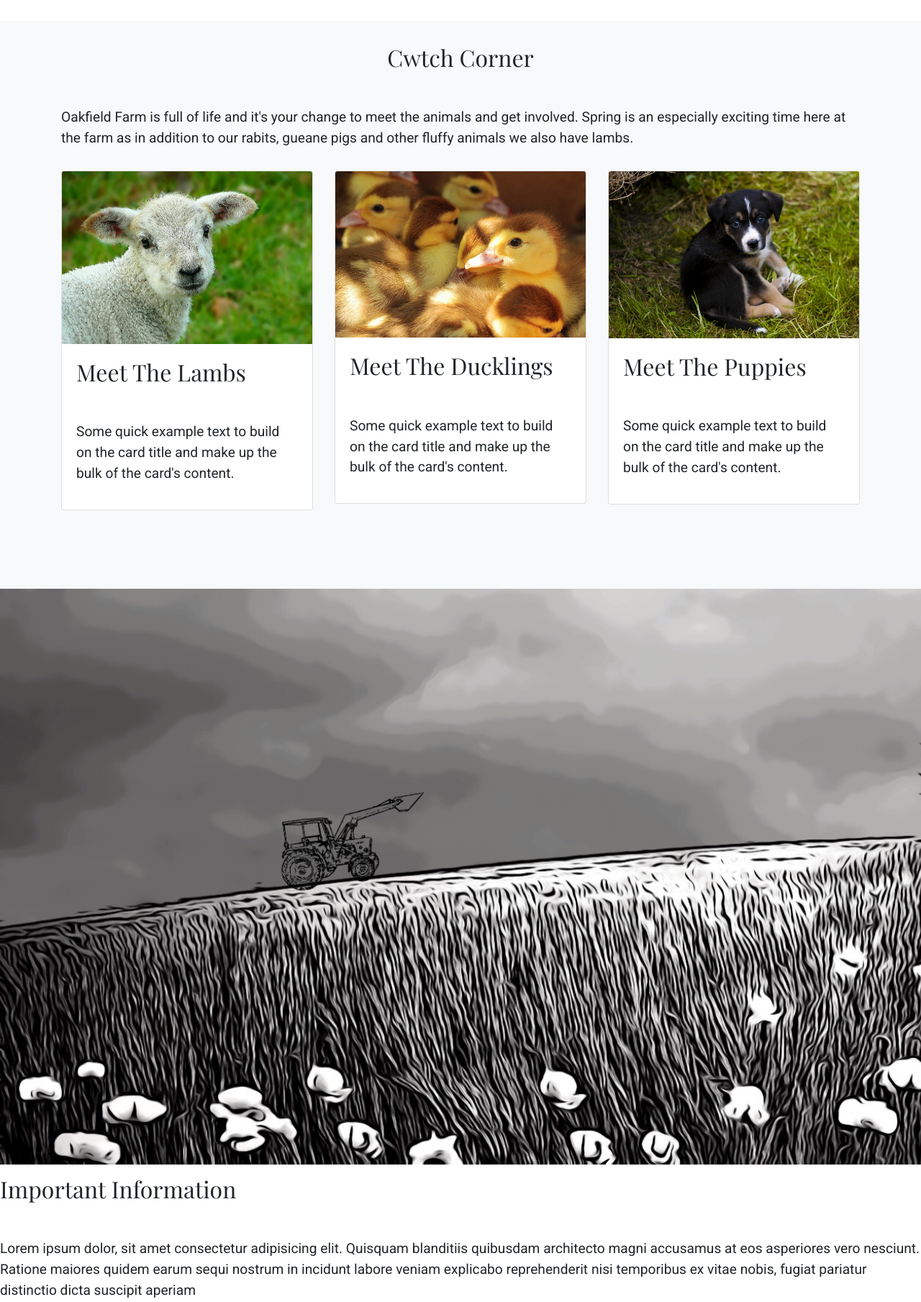
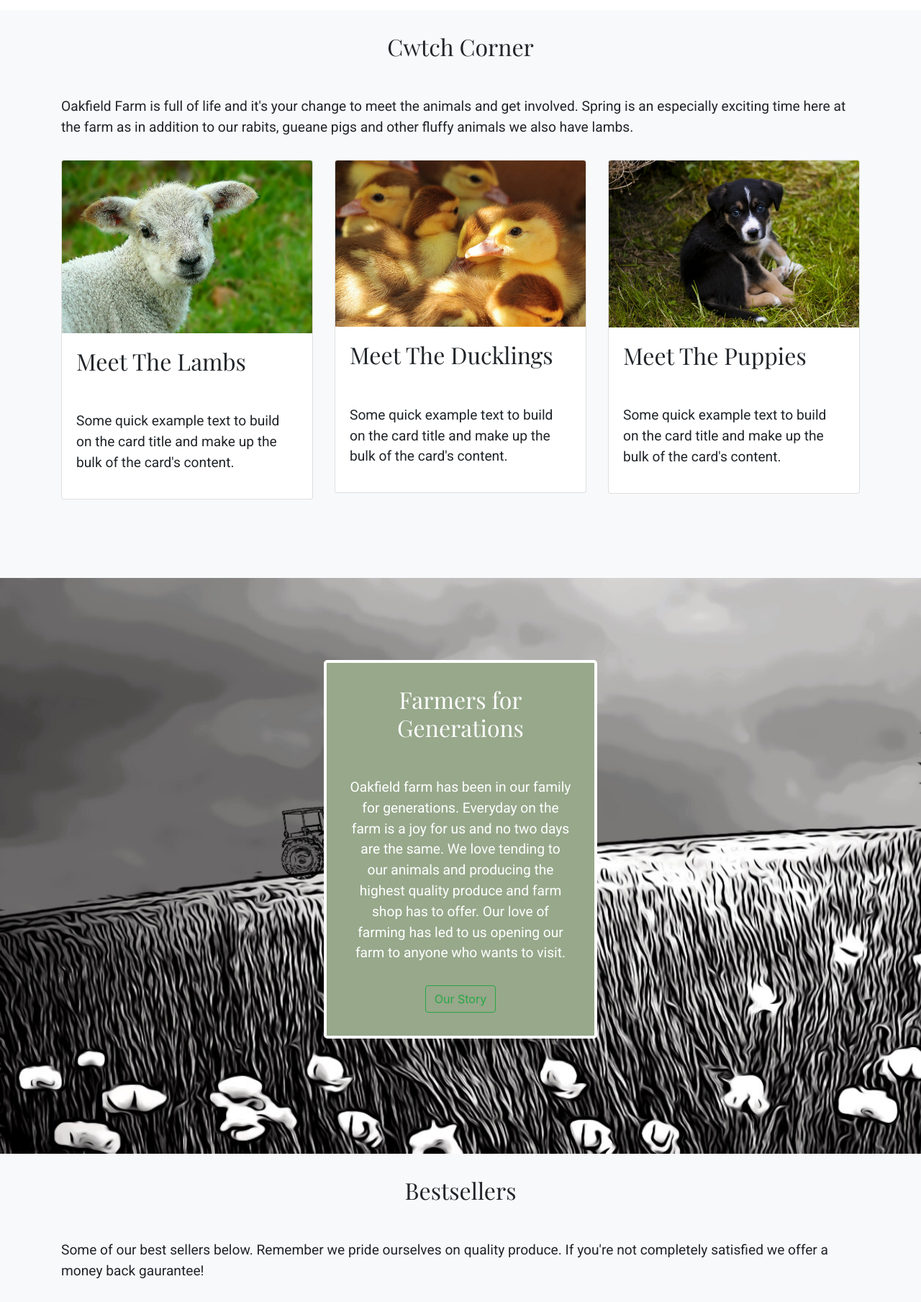
Before and after one commit to JayPeaa/msproject5, a Django app: page / in a window 1280 px wide. Shown: the part 1846-3655 px from the top of the page at 72% size. Run offline with Django 3.2, Linux system fonts and the light colour scheme; some libraries are stand-ins or nearby versions.

Commit message:
SCSS on home page, our story section and bestsellers section

```diff
--- a/static/css/main.css
+++ b/static/css/main.css
@@ -85,16 +85,16 @@ div {
   border: solid white 1em; }
 
 .pic1 {
-  background-image: url("/static/img/family.jpg"); }
+  background-image: url("../img/family.jpg"); }
 
 .pic2 {
-  background-image: url("/static/img/cwtch_corner.jpg"); }
+  background-image: url("../img/cwtch_corner.jpg"); }
 
 .pic3 {
-  background-image: url("/static/img/lamb.jpg"); }
+  background-image: url("../img/lamb.jpg"); }
 
 .pic4 {
-  background-image: url("/static/img/carrots.jpg"); }
+  background-image: url("../img/carrots.jpg"); }
 
 .block {
   border-radius: 3px;
@@ -116,17 +116,28 @@ div {
   .block:hover .block-inner {
     clip-path: circle(75%); }
 
-.cwtch-corner-block {
+.light-grey-block {
   background-color: #f8f9fa;
   padding: 2em;
-  border-bottom: 2em solid #f8f9fa; }
+  border-bottom: 2em solid #f8f9fa;
+  margin-top: -15px; }
 
 .farmers-block {
-  background-image: url("/static/img/farm-background.png");
+  background-image: url("../img/farm-background.png");
   height: 800px;
   background-size: cover;
   width: 100%;
   margin-top: -15px; }
+
+.about-farm-section {
+  background-color: #97a88b;
+  border-radius: 5px;
+  border: white solid 4px;
+  color: white;
+  display: block;
+  padding: 2em;
+  text-align: center;
+  vertical-align: middle; }
 
 .header-top {
   background-color: #566948;
--- a/static/scss/_home.scss
+++ b/static/scss/_home.scss
@@ -6,21 +6,21 @@
 }
 
 .pic1 {
-    background-image: url('/static/img/family.jpg');
+    background-image: url('../img/family.jpg');
 
 }
 .pic2 {
-    background-image: url('/static/img/cwtch_corner.jpg');
+    background-image: url('../img/cwtch_corner.jpg');
 }
 
 
 .pic3 {
-    background-image: url('/static/img/lamb.jpg');
+    background-image: url('../img/lamb.jpg');
 }
 
 
 .pic4 {
-    background-image: url('/static/img/carrots.jpg');
+    background-image: url('../img/carrots.jpg');
 }
 
 .block {
@@ -52,17 +52,31 @@
     }
 }
 
-.cwtch-corner-block {
+.light-grey-block {
     background-color: rgb(248, 249, 250);
     padding: 2em;
     border-bottom: 2em solid  rgb(248, 249, 250);
+    margin-top: -15px;
 
 }
 
 .farmers-block {
-    background-image: url('/static/img/farm-background.png');
+    background-image: url('../img/farm-background.png');
     height: 800px;
     background-size: cover;
     width: 100%;
     margin-top: -15px;
 }
+
+.about-farm-section {
+    background-color: $lightgreen;
+    border-radius: 5px;
+    border: white solid 4px;
+    color: white;
+    display: block;
+    padding: 2em;
+    text-align: center;
+    vertical-align: middle;
+
+
+}
--- a/templates/base.html
+++ b/templates/base.html
@@ -27,7 +27,7 @@
   <div class="container-fluid text-center">
     <div class="row">
       <a class="free-dev col-md-4 align-self-center" href="{% url 'home' %}">
-        <img src="/static/img/free_delivery.png" class="img-fluid" style="width: 250px;">
+        <img src="/static/img/quality.svg" class="img-fluid" style="width: 280px;">
       </a>
       <a class="logo col-md-4" href="{% url 'home' %}">
         <img src="/static/img/logo.png" class="img-fluid" style="width: 180px;">
--- a/templates/home.html
+++ b/templates/home.html
@@ -60,7 +60,7 @@
 <!--Family fun for everyone - cwtch corner section -->
 
 
-<div class="container-fluid cwtch-corner-block">
+<div class="container-fluid light-grey-block">
         <div class="container">
             <h2 class="col text-center">Cwtch Corner</h2>
             <p>Oakfield Farm is full of life and it's your change to meet the animals and get involved.  Spring is an especially
@@ -100,14 +100,80 @@
 </div>
 
 
-<div class="container-fluid farmers-block">
+<div class="container-fluid farmers-block d-flex align-items-center">
     <div class="container">
-
+        <div class="row">
+            <div class="col-sm-12 offset-md-4 col-md-4 about-farm-section">
+                <h2 class="text-center">Farmers for Generations</h2>
+                <p>Oakfield farm has been in our family for generations.  Everyday on the farm is a joy
+                    for us and no two days are the same.  We love tending to our animals and producing
+                    the highest quality produce and farm shop has to offer.  Our love of farming has
+                    led to us opening our farm to anyone who wants to visit.
+                </p>
+                <button type="button" class="btn btn-outline-success">Our Story</button>
+            </div>
+        </div>
     </div>
 </div>
 
+<!-- Best Sellers -->
+
+<div class="container-fluid light-grey-block">
+    <div class="container">
+        <h2 class="col text-center">Bestsellers</h2>
+        <p>Some of our best sellers below.  Remember we pride ourselves on quality produce. If you're not completely satisfied
+            we offer a money back gaurantee!
+        </p>
+        <div class="row">
+            <div class="col-sm-12 col-md-3">
+                <div class="card">
+                    <img class="card-img-top" src="static/img/veg_box.jpg" alt="Card image cap">
+                    <div class="card-body">
+                        <h3>Vegtable Box</h3>
+                        <p class="card-text">Some quick example text to build on the card title and make up the bulk of the card's content.</p>
+                        <a href="#" class="btn btn-primary">Add to Cart</a>
+                    </div>
+                </div>
+            </div>
+            <div class="col-sm-12 col-md-3">
+                <div class="card">
+                    <img class="card-img-top" src="static/img/veg_box.jpg" alt="Card image cap">
+                    <div class="card-body">
+                        <h3>Product 2</h3>
+                        <p class="card-text">Some quick example text to build on the card title and make up the bulk of the card's content.</p>
+                        <a href="#" class="btn btn-primary">Add to Cart</a>
+                    </div>
+                </div>
+            </div>
+            <div class="col-sm-12 col-md-3">
+                <div class="card">
+                    <img class="card-img-top" src="static/img/veg_box.jpg" alt="Card image cap">
+                    <div class="card-body">
+                        <h3>Product 3</h3>
+                        <p class="card-text">Some quick example text to build on the card title and make up the bulk of the card's content.</p>
+                        <a href="#" class="btn btn-primary">Add to Cart</a>
+                    </div>
+                </div>
+            </div>
+            <div class="col-sm-12 col-md-3">
+                <div class="card">
+                    <img class="card-img-top" src="static/img/veg_box.jpg" alt="Card image cap">
+                    <div class="card-body">
+                        <h3>Product 4</h3>
+                        <p class="card-text">Some quick example text to build on the card title and make up the bulk of the card's content.</p>
+                        <a href="#" class="btn btn-primary">Add to Cart</a>
+                    </div>
+                </div>
+            </div>
+        </div>
+    </div>
+</div>
+
+
+
+
         <!--Opening Hours and Ticket Info Section-->
-
+<div class="container">
         <h2>Important Information</h2>
 
         <p>Lorem ipsum dolor, sit amet consectetur adipisicing elit. Quisquam blanditiis quibusdam architecto magni
@@ -135,7 +201,7 @@
                 </div>
             </div>
         </div>
-
+    </div>
 
 
 
```
Also changed, not shown: static/img/Quality.png (added), static/img/quality.svg (added), 6 other files.
